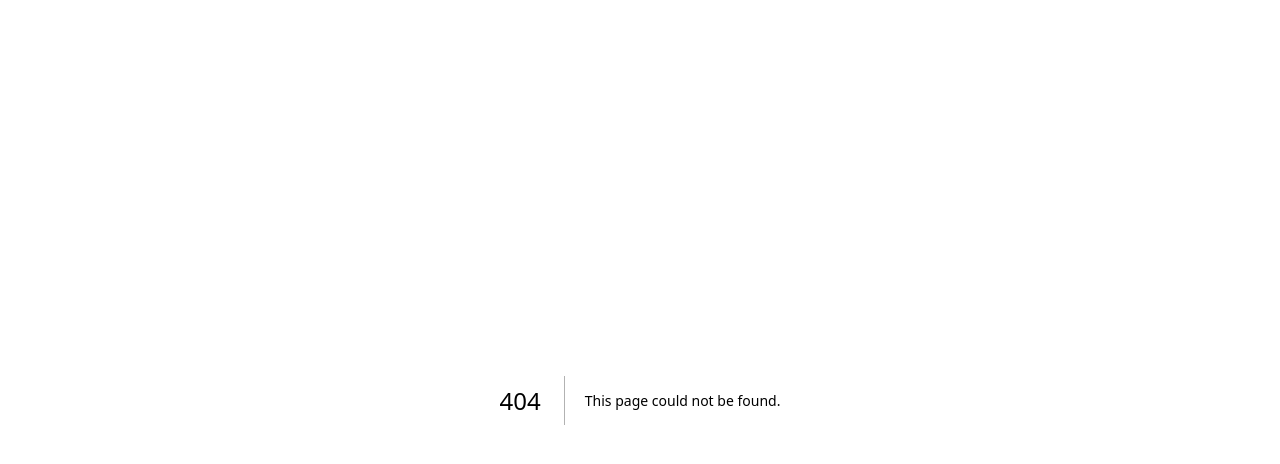
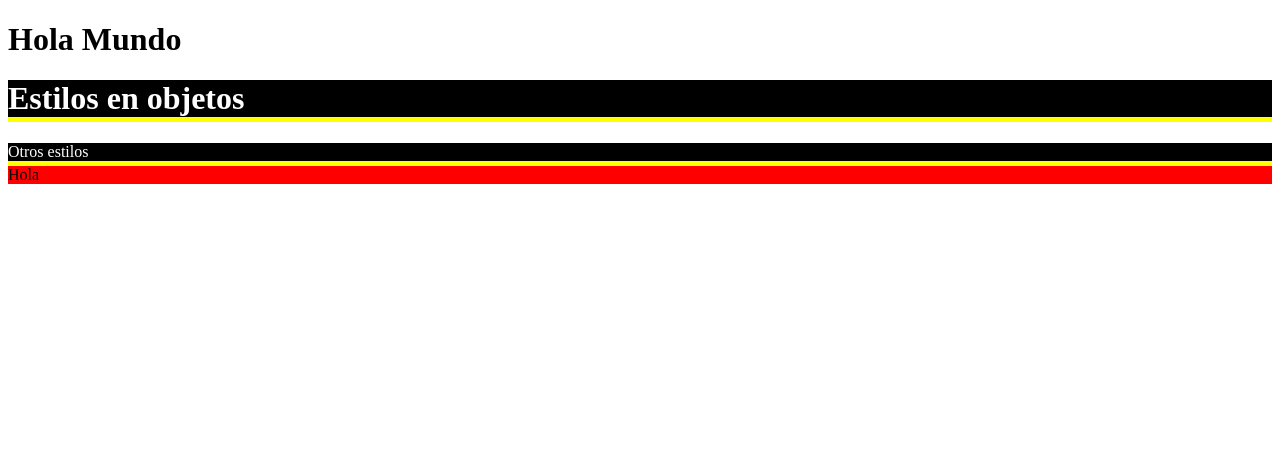
Before and after one commit to 2022B-web-avanzada-soft/romero-meneses-daniela-alexandra-web, a Next.js app in the folder react-nextjs/: page /a_hola_mundo in a window 1280 px wide. Before the commit this address had no page. Shown: the top 464 px of the page. Built offline with nearby package versions, Linux system fonts and the light colour scheme.

Commit message:
Estilos en React

```diff
--- /dev/null
+++ b/react-nextjs/components/a_estilos/EstilosEjemplo.tsx
@@ -0,0 +1,26 @@
+//components/a_estilos/EstilosEjemplo.tsx
+import styles from './estilos.module.css'
+export default function (){
+    const misEstilos = {
+        color: '#FFF',
+        backgroundColor: 'black',
+        borderBottom: '5px solid yellow',
+    };
+    return(
+        <>
+            <h1 style={
+                {
+                    color: misEstilos.color,
+                    backgroundColor: misEstilos.backgroundColor,
+                    borderBottom: misEstilos.borderBottom,
+                }
+            }>
+                Estilos en objetos
+            </h1>
+            <div style={misEstilos}>Otros estilos</div>
+            <div className={styles.rojo}>
+                Hola
+            </div>
+        </>
+    )
+}
--- /dev/null
+++ b/react-nextjs/components/a_estilos/estilos.module.css
@@ -0,0 +1,4 @@
+/* //components/a_estilos/estilos.module.css */
+.rojo{
+    background-color: red;
+}
--- /dev/null
+++ b/react-nextjs/pages/a_hola_mundo.tsx
@@ -0,0 +1,24 @@
+// pages/a_hola_mundo
+/*
+const a_componente = function(){
+    return(
+        <></>
+    )
+}
+*/
+/*
+export default a_componente()
+const b_componente =()=>{
+    return <></>
+}
+ */
+import EstilosEjemplo from "../components/a_estilos/EstilosEjemplo";
+
+export  default function a_hola_mundo(){
+    return(
+        <>
+            <h1>Hola Mundo</h1>
+            <EstilosEjemplo></EstilosEjemplo>
+        </>
+    )
+}
--- a/react-nextjs/styles/global.css
+++ b/react-nextjs/styles/global.css
@@ -1,3 +1,5 @@
+/* CREAR ARCHIVO
+styles/global.css */
 @tailwind base;
 @tailwind components;
 @tailwind utilities;
```
